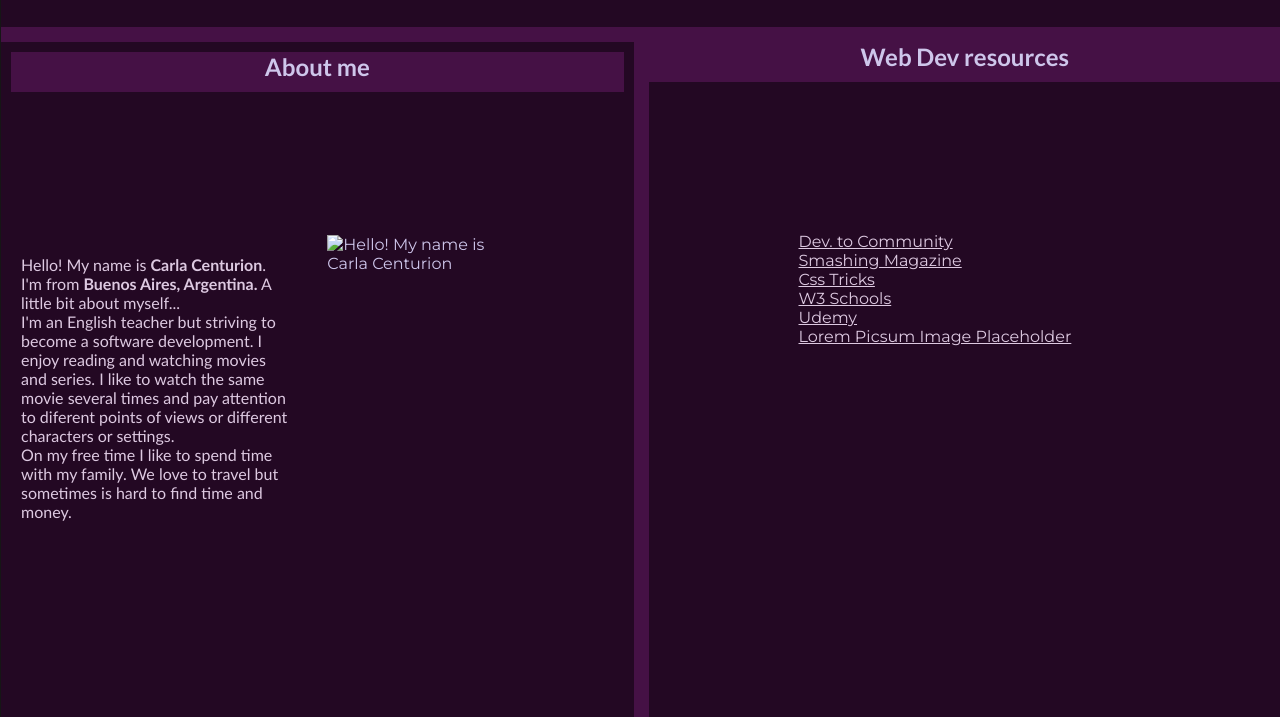
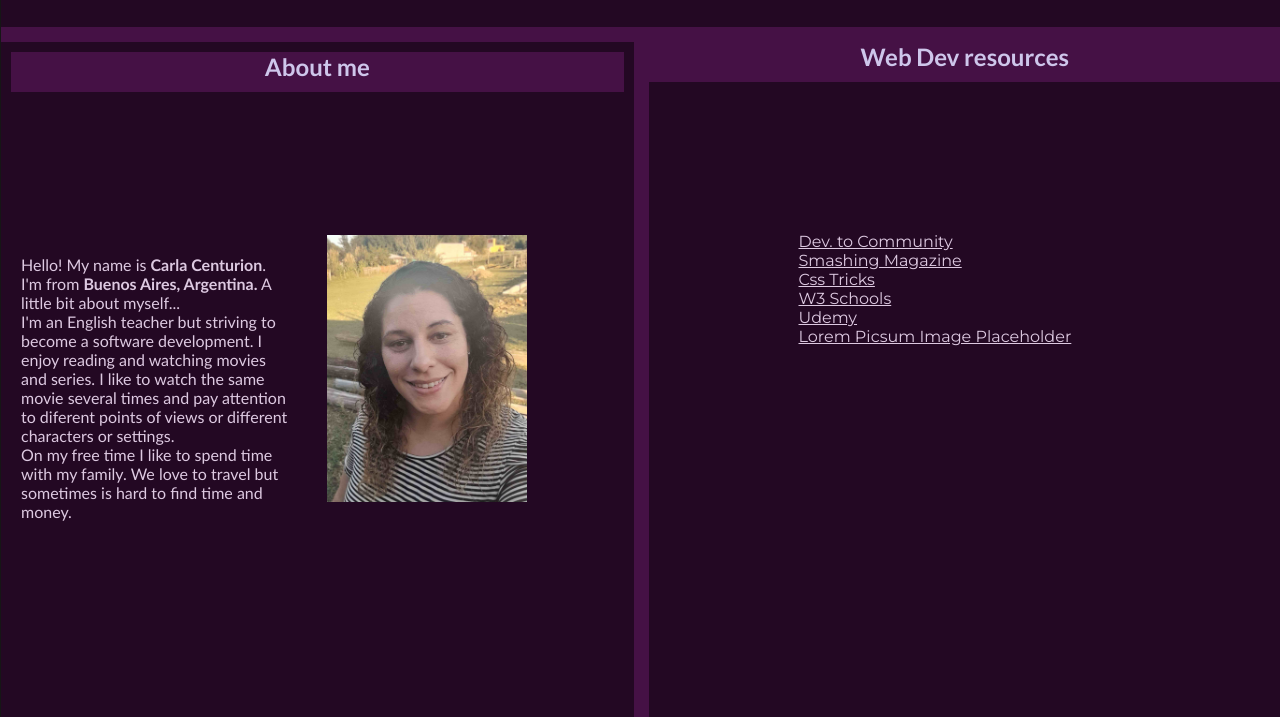
Before and after one commit to carcent/wdd131, a plain HTML site: page index.html in a window 1280 px wide. Shown: the part 83-800 px from the top of the page. Drawn offline with Linux system fonts and the light colour scheme.

```diff
--- a/index.html
+++ b/index.html
@@ -34,7 +34,7 @@
                 <h2> About me </h2>
             </div>
             <div class="img">
-                <img src="images/carla.centurion.jpg" alt="Hello! My name is Carla Centurion" width="200">
+                <img src="images/carla.centurionc.jpg" alt="Hello! My name is Carla Centurion" width="200">
             </div>
             <div class="text">
                 <p>Hello! My name is <strong>Carla Centurion</strong>. I'm from <strong>Buenos Aires, Argentina.</strong> A little bit about myself...</p>
```
